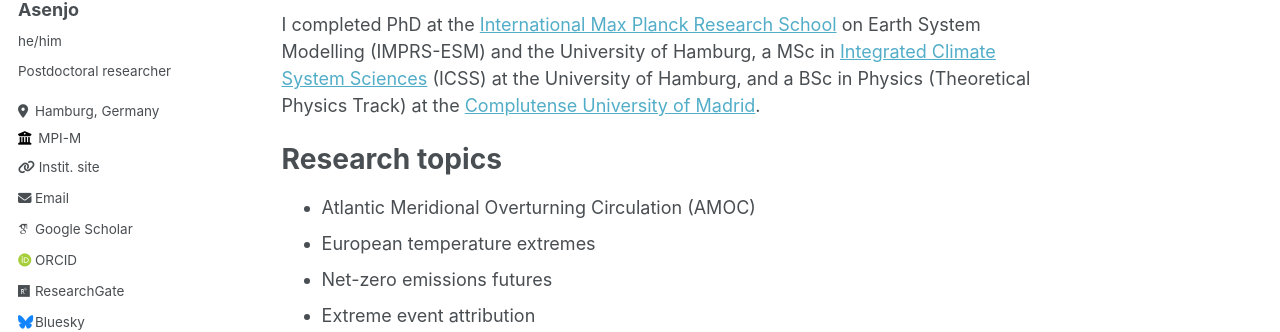
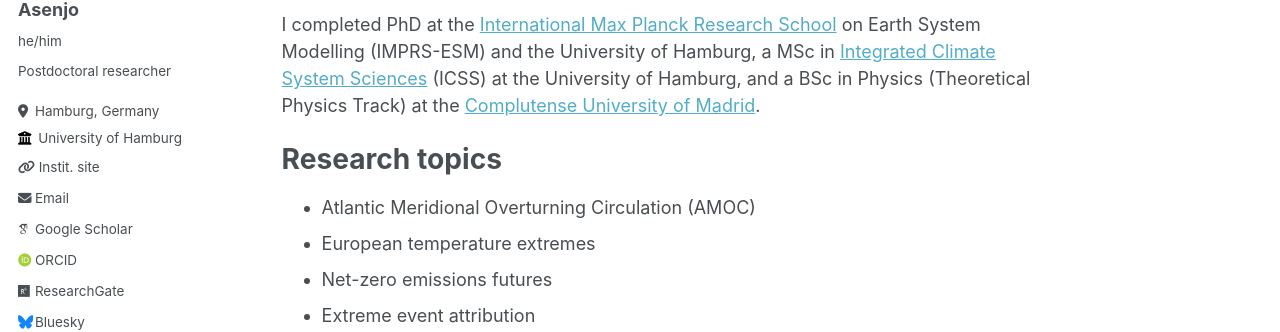
Before and after one commit to edualas/edualas.github.io, a Jekyll site: the page built from _pages/about.md, in a window 1280 px wide. Shown: the part 288-620 px from the top of the page. Built offline with Jekyll 4.4.1, drawn with Linux system fonts in a browser that asks for light colours; some web fonts are replaced.

Commit message:
Update author institution in sidebar

```diff
--- a/_config.yml
+++ b/_config.yml
@@ -26,8 +26,8 @@ author:
   pronouns         : "he/him"
   bio              : "Postdoctoral researcher"
   location         : "Hamburg, Germany"
-  employer         : "MPI-M"
-  uri              : "https://mpimet.mpg.de/en/staff/eduardo-alastrue-de-asenjo"
+  employer         : "University of Hamburg"
+  uri              : "https://www.ifm.uni-hamburg.de/en/institute/staff/alastrue.html"
   email            : "eduardo.alastrue.de.asenjo@uni-hamburg.de"
 
   # Academic websites
```
